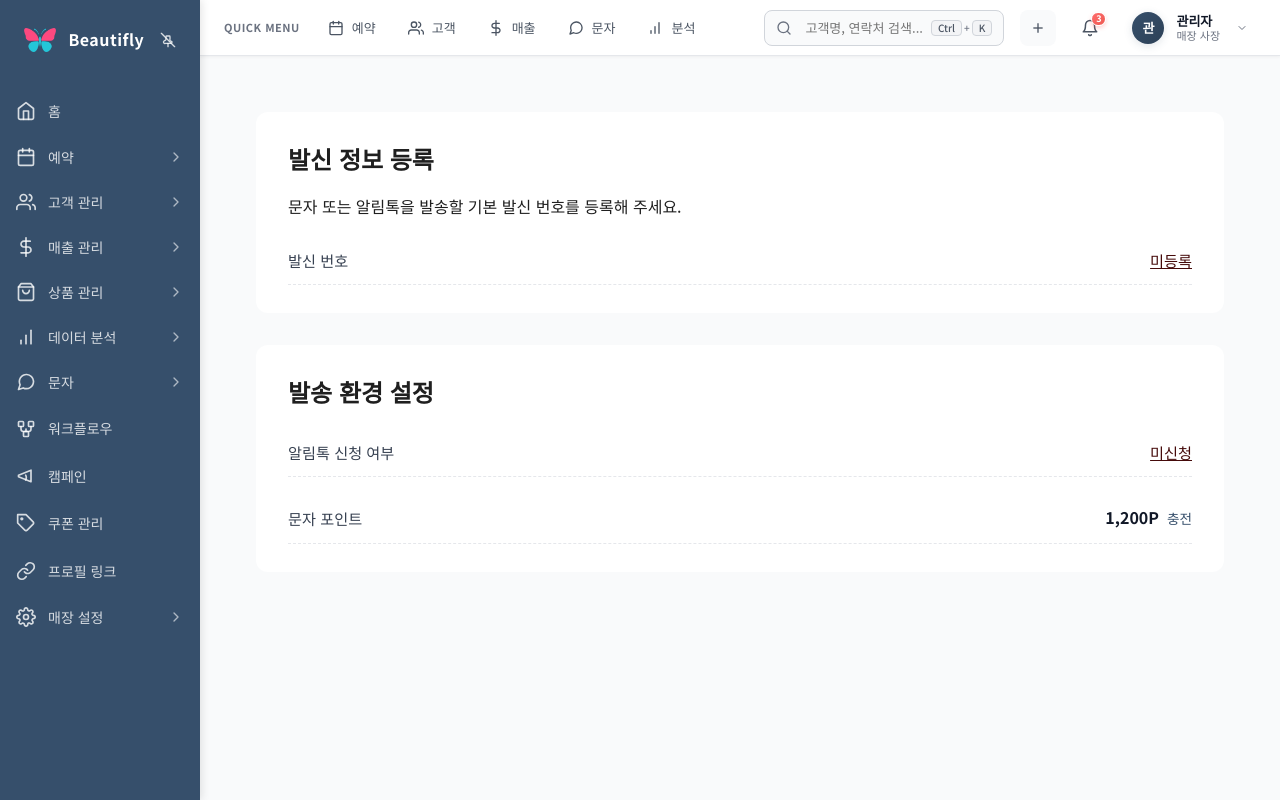
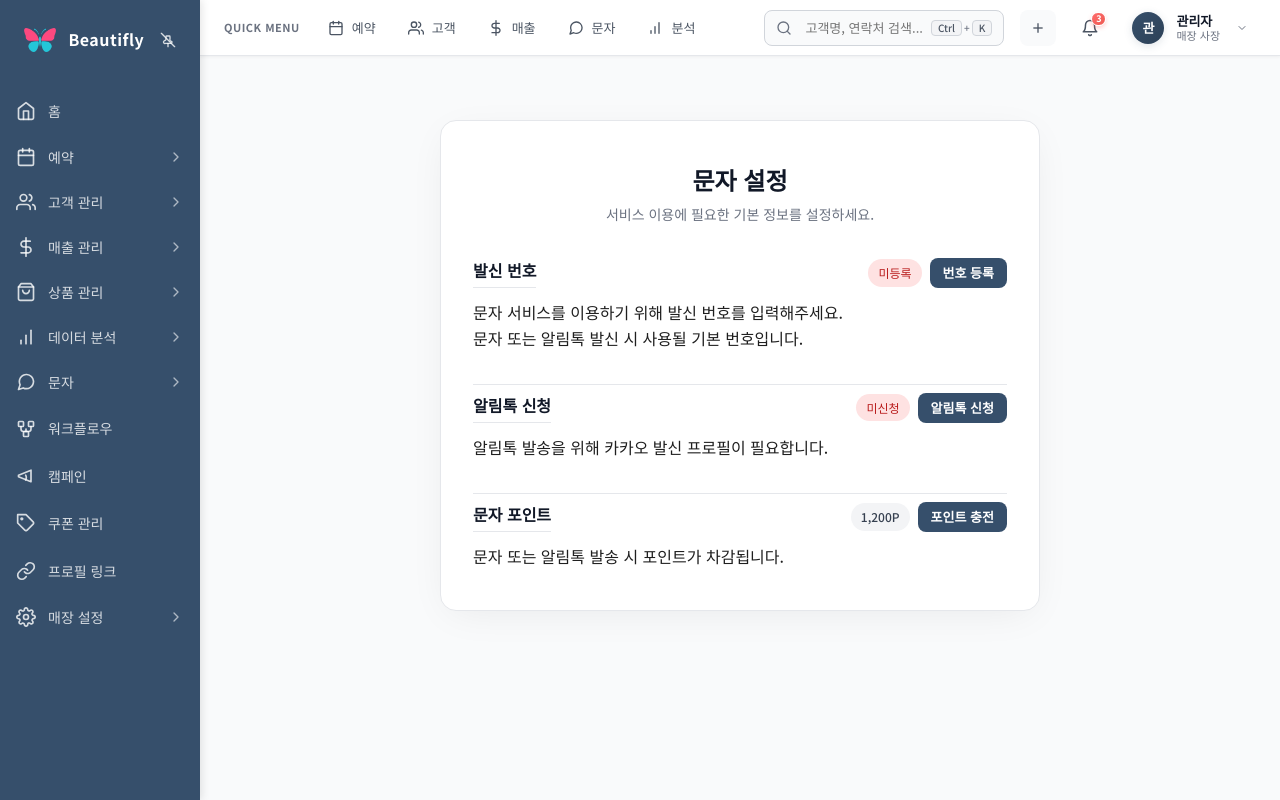
Before and after one commit to beyond-sw-camp/be15-fin-deveagles-beautifly, a Vue app in the folder be15_DevEagles_FE/: page /message/settings in a window 1280 px wide. Built offline with nearby package versions, Linux system fonts and the light colour scheme; what v-calendar would draw is missing.

Commit message:
feat: 메시지 설정 페이지 구현 #40

```diff
--- a/be15_DevEagles_FE/src/features/messages/components/modal/AlimtalkConfirmModal.vue
+++ b/be15_DevEagles_FE/src/features/messages/components/modal/AlimtalkConfirmModal.vue
@@ -1,64 +1,49 @@
 <script setup>
-  const emit = defineEmits(['confirm', 'close']);
+  import { ref, watch } from 'vue';
+  import BaseModal from '@/components/common/BaseModal.vue';
+  import BaseButton from '@/components/common/BaseButton.vue';
+
+  const props = defineProps({
+    modelValue: {
+      type: Boolean,
+      required: true,
+    },
+  });
+  const emit = defineEmits(['confirm', 'update:modelValue']);
+
+  const visible = ref(props.modelValue);
+
+  watch(
+    () => props.modelValue,
+    val => {
+      visible.value = val;
+    }
+  );
+  watch(visible, val => {
+    emit('update:modelValue', val);
+  });
 </script>
 
 <template>
-  <div class="modal-backdrop">
-    <div class="modal">
-      <div class="modal-header">
-        <h3 class="modal-title">알림톡 신청</h3>
-      </div>
-      <div class="modal-body">
-        <p class="text-sm">
-          카카오 연동 없이 신청 여부만 저장합니다.<br />
-          신청하시겠습니까?
-        </p>
-      </div>
-      <div class="modal-footer">
-        <button class="btn btn--primary btn--sm" @click="$emit('confirm')">신청</button>
-        <button class="btn btn--gray btn--sm" @click="$emit('close')">취소</button>
-      </div>
+  <BaseModal v-model="visible" title="알림톡 신청">
+    <div class="modal-body pt-2 pb-6 text-center">
+      <p class="form-description">
+        카카오 연동 없이 신청 여부만 저장됩니다.<br />
+        신청하시겠습니까?
+      </p>
     </div>
-  </div>
+
+    <div class="modal-footer mt-6 flex justify-end gap-2">
+      <BaseButton type="gray" @click="visible = false">취소</BaseButton>
+      <BaseButton type="primary" @click="$emit('confirm')">신청</BaseButton>
+    </div>
+  </BaseModal>
 </template>
 
 <style scoped>
-  .modal-backdrop {
-    position: fixed;
-    inset: 0;
-    background-color: rgba(0, 0, 0, 0.3);
-    backdrop-filter: blur(2px); /* ✅ 블러 처리 */
-    display: flex;
-    justify-content: center;
-    align-items: center;
-    z-index: 1000;
-  }
-
-  .modal {
-    background-color: white;
-    width: 360px;
-    border-radius: 0.5rem;
-    padding: 1.5rem;
-    display: flex;
-    flex-direction: column;
-    gap: 1.25rem;
-  }
-
-  .modal-title {
-    font-size: 1.125rem;
-    font-weight: 600;
-    color: var(--color-neutral-dark);
-  }
-
-  .modal-body {
-    display: flex;
-    flex-direction: column;
-    gap: 0.75rem;
-  }
-
-  .modal-footer {
-    display: flex;
-    justify-content: flex-end;
-    gap: 0.5rem;
+  .form-description {
+    font-size: 13px;
+    color: var(--color-gray-500);
+    line-height: 1.5;
   }
 </style>
--- a/be15_DevEagles_FE/src/features/messages/components/modal/PointChargeModal.vue
+++ b/be15_DevEagles_FE/src/features/messages/components/modal/PointChargeModal.vue
@@ -1,8 +1,28 @@
 <script setup>
-  import { ref } from 'vue';
+  import { ref, watch } from 'vue';
+  import BaseModal from '@/components/common/BaseModal.vue';
+  import BaseButton from '@/components/common/BaseButton.vue';
 
-  const emit = defineEmits(['confirm', 'close']);
-  const amount = ref(0);
+  const props = defineProps({
+    modelValue: {
+      type: Boolean,
+      required: true,
+    },
+  });
+  const emit = defineEmits(['confirm', 'update:modelValue']);
+
+  const visible = ref(props.modelValue);
+  const amount = ref('');
+
+  watch(
+    () => props.modelValue,
+    val => {
+      visible.value = val;
+    }
+  );
+  watch(visible, val => {
+    emit('update:modelValue', val);
+  });
 
   function confirmCharge() {
     const parsed = parseInt(amount.value, 10);
@@ -11,68 +31,51 @@
       return;
     }
     emit('confirm', parsed);
+    visible.value = false;
   }
 </script>
 
 <template>
-  <div class="modal-backdrop">
-    <div class="modal">
-      <!-- ✅ 헤더 -->
-      <div class="modal-header">
-        <h3 class="modal-title">포인트 충전</h3>
-      </div>
+  <BaseModal v-model="visible" title="포인트 충전">
+    <div class="modal-body pt-2 pb-6">
+      <label for="charge-input" class="form-label">충전할 포인트</label>
+      <input
+        id="charge-input"
+        v-model="amount"
+        type="number"
+        class="modern-input mt-2"
+        placeholder="숫자를 입력하세요"
+      />
+    </div>
 
-      <!-- ✅ 본문 -->
-      <div class="modal-body">
-        <label class="label text--sm">충전할 포인트</label>
-        <input v-model="amount" type="number" class="input" placeholder="숫자를 입력하세요" />
-      </div>
-
-      <!-- ✅ 푸터 -->
-      <div class="modal-footer">
-        <button class="btn btn--primary btn--sm" @click="confirmCharge">충전</button>
-        <button class="btn btn--gray btn--sm" @click="$emit('close')">취소</button>
-      </div>
+    <div class="modal-footer mt-6 flex justify-end gap-2">
+      <BaseButton type="gray" @click="visible = false">취소</BaseButton>
+      <BaseButton type="primary" @click="confirmCharge">충전</BaseButton>
     </div>
-  </div>
+  </BaseModal>
 </template>
 
 <style scoped>
-  .modal-backdrop {
-    position: fixed;
-    inset: 0;
-    background-color: rgba(0, 0, 0, 0.4);
-    display: flex;
-    justify-content: center;
-    align-items: center;
-    z-index: 1000;
+  .modern-input {
+    width: 100%;
+    padding: 10px 14px;
+    border: 1px solid var(--color-gray-300);
+    border-radius: 8px;
+    background-color: #fff;
+    font-size: 14px;
+    color: var(--color-gray-900);
+    transition:
+      border-color 0.2s,
+      box-shadow 0.2s;
   }
 
-  .modal {
-    background-color: white;
-    width: 360px;
-    border-radius: 0.5rem;
-    padding: 1.5rem;
-    display: flex;
-    flex-direction: column;
-    gap: 1.25rem;
+  .modern-input::placeholder {
+    color: var(--color-gray-400);
   }
 
-  .modal-title {
-    font-size: 1.125rem;
-    font-weight: 600;
-    color: var(--color-neutral-dark);
-  }
-
-  .modal-body {
-    display: flex;
-    flex-direction: column;
-    gap: 0.5rem;
-  }
-
-  .modal-footer {
-    display: flex;
-    justify-content: flex-end;
-    gap: 0.5rem;
+  .modern-input:focus {
+    outline: none;
+    border-color: var(--color-primary-main);
+    box-shadow: 0 0 0 3px rgba(78, 117, 255, 0.1);
   }
 </style>
--- a/be15_DevEagles_FE/src/features/messages/components/modal/SenderInfoModal.vue
+++ b/be15_DevEagles_FE/src/features/messages/components/modal/SenderInfoModal.vue
@@ -1,71 +1,107 @@
 <script setup>
-  import { ref } from 'vue';
+  import { ref, watch } from 'vue';
+  import BaseModal from '@/components/common/BaseModal.vue';
+  import BaseButton from '@/components/common/BaseButton.vue';
 
-  const emit = defineEmits(['close', 'confirm']);
+  const props = defineProps({
+    modelValue: {
+      type: Boolean,
+      required: true,
+    },
+  });
+
+  const emit = defineEmits(['confirm', 'update:modelValue']);
+
   const number = ref('');
+  const errorMessage = ref('');
+
+  const visible = ref(props.modelValue);
+
+  watch(
+    () => props.modelValue,
+    val => {
+      visible.value = val;
+    }
+  );
+  watch(visible, val => {
+    emit('update:modelValue', val);
+  });
+
+  function validatePhone(phone) {
+    return /^\d{11}$/.test(phone);
+  }
 
   function submit() {
-    if (!number.value.trim()) {
-      alert('발신 번호를 입력해주세요.');
+    const trimmed = number.value.trim();
+
+    if (!trimmed) {
+      errorMessage.value = '발신 번호를 입력해주세요.';
       return;
     }
-    emit('confirm', number.value);
+
+    if (!validatePhone(trimmed)) {
+      errorMessage.value = '올바르지 않은 번호 형식입니다.';
+      return;
+    }
+
+    errorMessage.value = '';
+    emit('confirm', trimmed);
+    visible.value = false;
   }
 </script>
 
 <template>
-  <div class="modal-backdrop">
-    <div class="modal">
-      <h3 class="modal-title">발신 정보 등록</h3>
-      <div class="modal-body">
-        <label class="label">발신 번호</label>
-        <input v-model="number" type="text" class="input" placeholder="예: 01000000000" />
-      </div>
-      <div class="modal-footer">
-        <button class="btn btn--primary btn--sm" @click="submit">등록</button>
-        <button class="btn btn--gray btn--sm" @click="$emit('close')">취소</button>
+  <BaseModal v-model="visible" title="발신 정보 등록">
+    <div class="modal-body pt-2 pb-6">
+      <div class="form-item">
+        <p class="form-description mb-2">문자 서비스를 이용하기 위해서 발신 번호를 입력해주세요.</p>
+        <label for="sender-number" class="form-label">발신 번호</label>
+        <input
+          id="sender-number"
+          v-model="number"
+          type="text"
+          class="modern-input mt-2"
+          placeholder="예: 01012345678"
+        />
+        <p v-if="errorMessage" class="text-error text-sm mt-1">{{ errorMessage }}</p>
       </div>
     </div>
-  </div>
+
+    <div class="modal-footer mt-6 flex justify-end gap-2">
+      <BaseButton type="gray" @click="visible = false">취소</BaseButton>
+      <BaseButton type="primary" @click="submit">등록</BaseButton>
+    </div>
+  </BaseModal>
 </template>
 
 <style scoped>
-  .modal-backdrop {
-    position: fixed;
-    inset: 0;
-    background-color: rgba(0, 0, 0, 0.4);
-    backdrop-filter: blur(4px);
-    display: flex;
-    justify-content: center;
-    align-items: center;
-    z-index: 1000;
+  .modern-input {
+    width: 100%;
+    padding: 10px 14px;
+    border: 1px solid var(--color-gray-300);
+    border-radius: 8px;
+    background-color: #fff;
+    font-size: 14px;
+    color: var(--color-gray-900);
+    transition:
+      border-color 0.2s,
+      box-shadow 0.2s;
   }
 
-  .modal {
-    background-color: white;
-    width: 360px;
-    border-radius: 0.5rem;
-    padding: 1.5rem;
-    display: flex;
-    flex-direction: column;
-    gap: 1.25rem;
+  .modern-input::placeholder {
+    color: var(--color-gray-400);
   }
 
-  .modal-title {
-    font-size: 1.125rem;
-    font-weight: 600;
-    color: var(--color-neutral-dark);
+  .modern-input:focus {
+    outline: none;
+    border-color: var(--color-primary-main);
+    box-shadow: 0 0 0 3px rgba(78, 117, 255, 0.1);
   }
 
-  .modal-body {
-    display: flex;
-    flex-direction: column;
-    gap: 0.5rem;
-  }
-
-  .modal-footer {
-    display: flex;
-    justify-content: flex-end;
-    gap: 0.5rem;
+  .form-description {
+    font-size: 13px;
+    color: var(--color-gray-500);
+    line-height: 1.5;
+    margin-bottom: 0.5rem;
   }
 </style>
--- a/be15_DevEagles_FE/src/features/messages/views/SettingsView.vue
+++ b/be15_DevEagles_FE/src/features/messages/views/SettingsView.vue
@@ -1,163 +1,260 @@
+<template>
+  <section class="settings-page">
+    <BaseCard class="card-wrapper shadow-drop">
+      <div class="setting-header">
+        <h2 class="page-title">문자 설정</h2>
+        <p class="page-sub">서비스 이용에 필요한 기본 정보를 설정하세요.</p>
+      </div>
+
+      <div class="setting-group">
+        <!-- 발신 번호 -->
+        <div class="setting-item">
+          <div class="setting-status-row">
+            <h3 class="setting-title with-underline">발신 번호</h3>
+            <div class="status-controls fixed-width">
+              <span class="status-chip error" :class="{ error: !sender }">
+                {{ sender || '미등록' }}
+              </span>
+              <BaseButton class="action-button sm" type="primary" @click="showSenderModal = true">
+                번호 등록
+              </BaseButton>
+            </div>
+          </div>
+          <div class="setting-info">
+            <p class="setting-description text-sub">
+              문자 서비스를 이용하기 위해 발신 번호를 입력해주세요.
+            </p>
+            <p class="setting-description text-sub">
+              문자 또는 알림톡 발신 시 사용될 기본 번호입니다.
+            </p>
+          </div>
+        </div>
+
+        <hr class="section-divider" />
+
+        <!-- 알림톡 신청 -->
+        <div class="setting-item">
+          <div class="setting-status-row">
+            <h3 class="setting-title with-underline">알림톡 신청</h3>
+            <div class="status-controls fixed-width">
+              <span class="status-chip" :class="useAlimtalk ? 'success' : 'error'">
+                {{ useAlimtalk ? '신청 완료' : '미신청' }}
+              </span>
+              <BaseButton
+                class="action-button sm"
+                type="primary"
+                :disabled="useAlimtalk"
+                @click="showAlimtalkModal = true"
+              >
+                알림톡 신청
+              </BaseButton>
+            </div>
+          </div>
+          <div class="setting-info">
+            <p class="setting-description text-sub">
+              알림톡 발송을 위해 카카오 발신 프로필이 필요합니다.
+            </p>
+          </div>
+        </div>
+
+        <hr class="section-divider" />
+
+        <!-- 문자 포인트 -->
+        <div class="setting-item no-border">
+          <div class="setting-status-row">
+            <h3 class="setting-title with-underline">문자 포인트</h3>
+            <div class="status-controls fixed-width">
+              <span class="status-chip neutral"> {{ messagePoints.toLocaleString() }}P </span>
+              <BaseButton class="action-button sm" type="primary" @click="showChargeModal = true">
+                포인트 충전
+              </BaseButton>
+            </div>
+          </div>
+          <div class="setting-info">
+            <p class="setting-description text-sub">
+              문자 또는 알림톡 발송 시 포인트가 차감됩니다.
+            </p>
+          </div>
+        </div>
+      </div>
+    </BaseCard>
+
+    <!-- 모달들 -->
+    <SenderInfoModal v-model="showSenderModal" @confirm="confirmSender" />
+
+    <AlimtalkConfirmModal
+      v-model="showAlimtalkModal"
+      @confirm="confirmAlimtalk"
+      @close="showAlimtalkModal = false"
+    />
+
+    <PointChargeModal
+      v-model="showChargeModal"
+      @confirm="handleConfirmCharge"
+      @close="showChargeModal = false"
+    />
+
+    <BaseToast ref="toastRef" />
+  </section>
+</template>
+
 <script setup>
   import { ref } from 'vue';
+  import BaseCard from '@/components/common/BaseCard.vue';
+  import BaseButton from '@/components/common/BaseButton.vue';
+  import BaseToast from '@/components/common/BaseToast.vue';
   import SenderInfoModal from '@/features/messages/components/modal/SenderInfoModal.vue';
   import AlimtalkConfirmModal from '@/features/messages/components/modal/AlimtalkConfirmModal.vue';
   import PointChargeModal from '@/features/messages/components/modal/PointChargeModal.vue';
 
   const sender = ref('');
+  const useAlimtalk = ref(false);
+  const messagePoints = ref(1200);
+
   const showSenderModal = ref(false);
+  const showAlimtalkModal = ref(false);
+  const showChargeModal = ref(false);
 
-  const useAlimtalk = ref(false);
-  const showAlimtalkModal = ref(false);
-
-  const messagePoints = ref(1200);
-  const showChargeModal = ref(false);
+  const toastRef = ref();
 
   function confirmSender(number) {
     sender.value = number;
+    toastRef.value?.addToast({
+      message: '발신 번호가 등록되었습니다.',
+      type: 'success',
+    });
     showSenderModal.value = false;
   }
 
   function confirmAlimtalk() {
     useAlimtalk.value = true;
+    toastRef.value?.addToast({
+      message: '알림톡 신청이 완료되었습니다.',
+      type: 'success',
+    });
     showAlimtalkModal.value = false;
   }
 
   function handleConfirmCharge(amount) {
     messagePoints.value += amount;
+    toastRef.value?.addToast({
+      message: `${amount.toLocaleString()}P 충전되었습니다.`,
+      type: 'success',
+    });
     showChargeModal.value = false;
   }
 </script>
 
-<template>
-  <section class="settings-page">
-    <!-- ✅ 발신 정보 등록 -->
-    <div class="setting-card">
-      <h2 class="title-md">발신 정보 등록</h2>
-      <p class="text-sm text--gray-600">
-        문자 또는 알림톡을 발송할 기본 발신 번호를 등록해 주세요.
-      </p>
+<style scoped>
+  @import '@/assets/base.css';
+  @import '@/assets/css/components.css';
+  @import '@/assets/css/styleguide.css';
+  @import '@/assets/css/tooltip.css';
 
-      <div class="setting-row">
-        <div class="setting-label">발신 번호</div>
-        <div
-          class="setting-value"
-          :class="!sender ? 'text--danger clickable' : ''"
-          @click="!sender && (showSenderModal = true)"
-        >
-          {{ sender || '미등록' }}
-        </div>
-      </div>
-    </div>
+  .settings-page {
+    padding: 2.5rem 0;
+    display: flex;
+    justify-content: center;
+    background-color: #f9fafb;
+  }
 
-    <!-- ✅ 발송 환경 설정 -->
-    <div class="setting-card">
-      <h2 class="title-md">발송 환경 설정</h2>
+  .card-wrapper {
+    width: 100%;
+    max-width: 600px;
+    padding: 2.5rem 2rem;
+    border-radius: 16px;
+    background-color: #ffffff;
+  }
 
-      <div class="setting-row">
-        <div class="setting-label">알림톡 신청 여부</div>
-        <div
-          class="setting-value"
-          :class="!useAlimtalk ? 'text--danger clickable' : ''"
-          @click="!useAlimtalk && (showAlimtalkModal = true)"
-        >
-          {{ useAlimtalk ? '신청 완료' : '미신청' }}
-        </div>
-      </div>
+  .setting-header {
+    margin-bottom: 2rem;
+    text-align: center;
+  }
 
-      <div class="setting-row">
-        <div class="setting-label">문자 포인트</div>
-        <div class="setting-value">
-          <strong class="point-text">{{ messagePoints.toLocaleString() }}P</strong>
-          <button class="btn--link" @click="showChargeModal = true">충전</button>
-        </div>
-      </div>
-    </div>
+  .page-title {
+    font-size: 1.5rem;
+    font-weight: 700;
+    color: #111827;
+  }
 
-    <!-- ✅ 모달들 -->
-    <SenderInfoModal
-      v-if="showSenderModal"
-      @confirm="confirmSender"
-      @close="showSenderModal = false"
-    />
-    <AlimtalkConfirmModal
-      v-if="showAlimtalkModal"
-      @confirm="confirmAlimtalk"
-      @close="showAlimtalkModal = false"
-    />
-    <PointChargeModal
-      v-if="showChargeModal"
-      @confirm="handleConfirmCharge"
-      @close="showChargeModal = false"
-    />
-  </section>
-</template>
+  .page-sub {
+    font-size: 0.875rem;
+    color: #6b7280;
+    margin-top: 0.25rem;
+  }
 
-<style scoped>
-  .settings-page {
-    padding: 2rem;
+  .setting-item {
     display: flex;
     flex-direction: column;
-    gap: 2rem;
-    background-color: var(--color-gray-50);
+    gap: 0.75rem;
   }
 
-  .setting-card {
-    background-color: #fff;
-    border-radius: 0.75rem;
-    padding: 1.75rem 2rem;
+  .setting-item.no-border {
+    padding-bottom: 0;
+  }
+
+  .setting-status-row {
     display: flex;
-    flex-direction: column;
+    justify-content: space-between;
+    align-items: center;
+    flex-wrap: nowrap;
     gap: 1rem;
   }
 
-  .setting-row {
-    display: flex;
-    justify-content: space-between;
-    align-items: center;
-    padding: 0.75rem 0;
-    border-bottom: 1px dashed var(--color-gray-200);
+  .setting-title.with-underline {
+    font-weight: 600;
+    font-size: 1rem;
+    color: #111827;
+    padding-bottom: 0.25rem;
+    border-bottom: 1px solid #e5e7eb;
+    flex-shrink: 0;
   }
 
-  .setting-label {
-    font-size: 0.95rem;
-    color: var(--color-gray-700);
-  }
-
-  .setting-value {
-    font-size: 0.95rem;
-    color: var(--color-gray-900);
+  .status-controls {
     display: flex;
     align-items: center;
     gap: 0.5rem;
   }
 
-  .point-text {
-    font-weight: bold;
-    font-size: 1rem;
-    color: var(--color-gray-900);
+  .status-controls.fixed-width {
+    min-width: 200px;
+    justify-content: flex-end;
   }
 
-  .btn--link {
-    background: none;
-    border: none;
-    color: var(--color-primary-500);
-    cursor: pointer;
-    font-size: 0.85rem;
-    padding: 0;
+  .status-chip {
+    display: inline-block;
+    padding: 4px 10px;
+    font-size: 12px;
+    border-radius: 9999px;
+    font-weight: 500;
   }
 
-  .btn--link:hover {
-    color: var(--color-primary-600);
-    text-decoration: underline;
+  .status-chip.success {
+    background-color: #dcfce7;
+    color: #166534;
   }
 
-  .text--danger {
-    color: var(--color-error-600);
+  .status-chip.error {
+    background-color: #fee2e2;
+    color: #b91c1c;
   }
 
-  .clickable {
-    cursor: pointer;
-    text-decoration: underline;
+  .status-chip.neutral {
+    background-color: #f3f4f6;
+    color: #374151;
+  }
+
+  .action-button.sm {
+    min-width: auto;
+    padding: 6px 12px;
+    font-size: 13px;
+    height: auto;
+    line-height: 1.2;
+  }
+
+  .section-divider {
+    border: none;
+    border-top: 1px solid #e5e7eb;
+    margin: 2rem 0 0.5rem;
   }
 </style>
```
